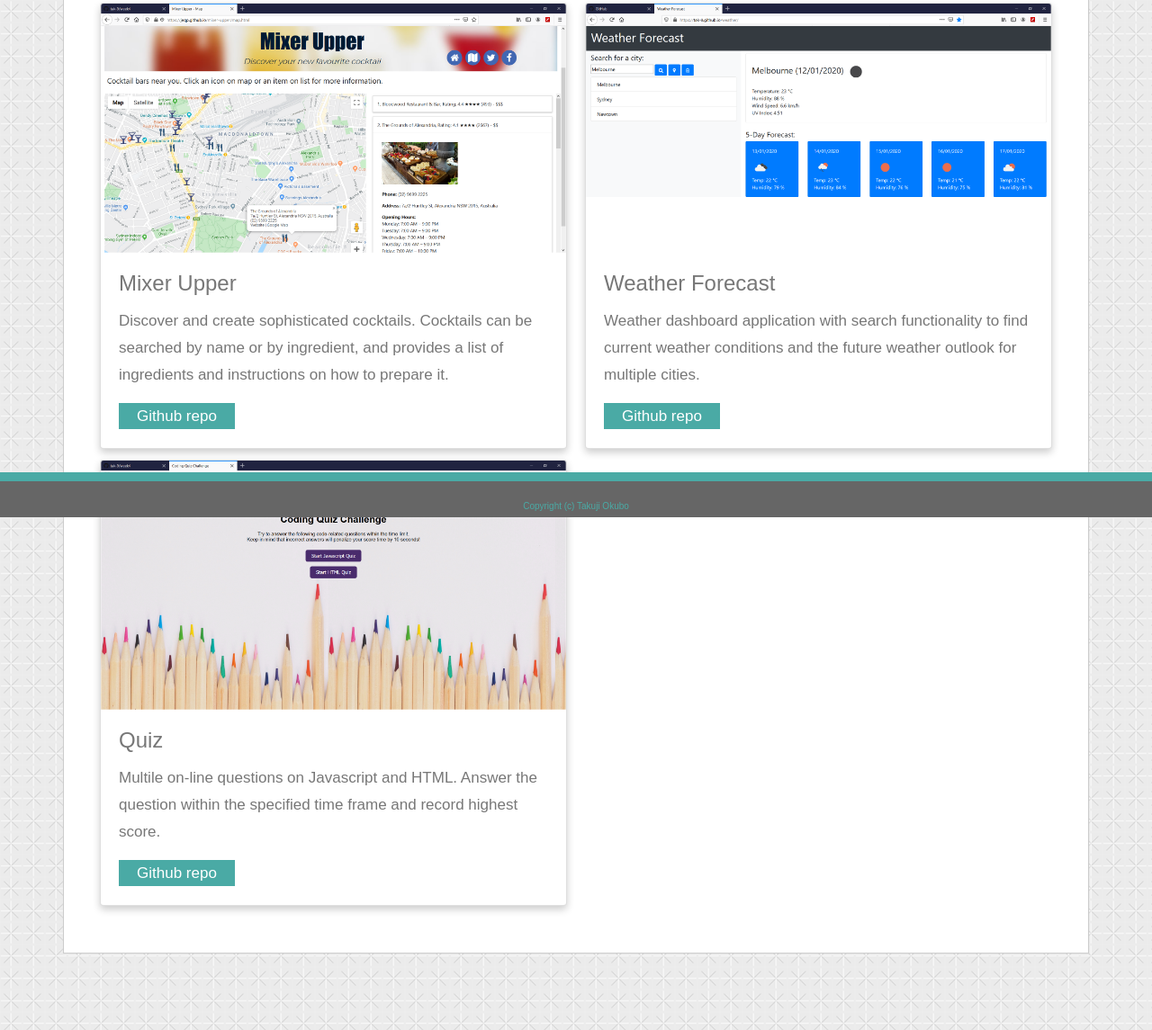
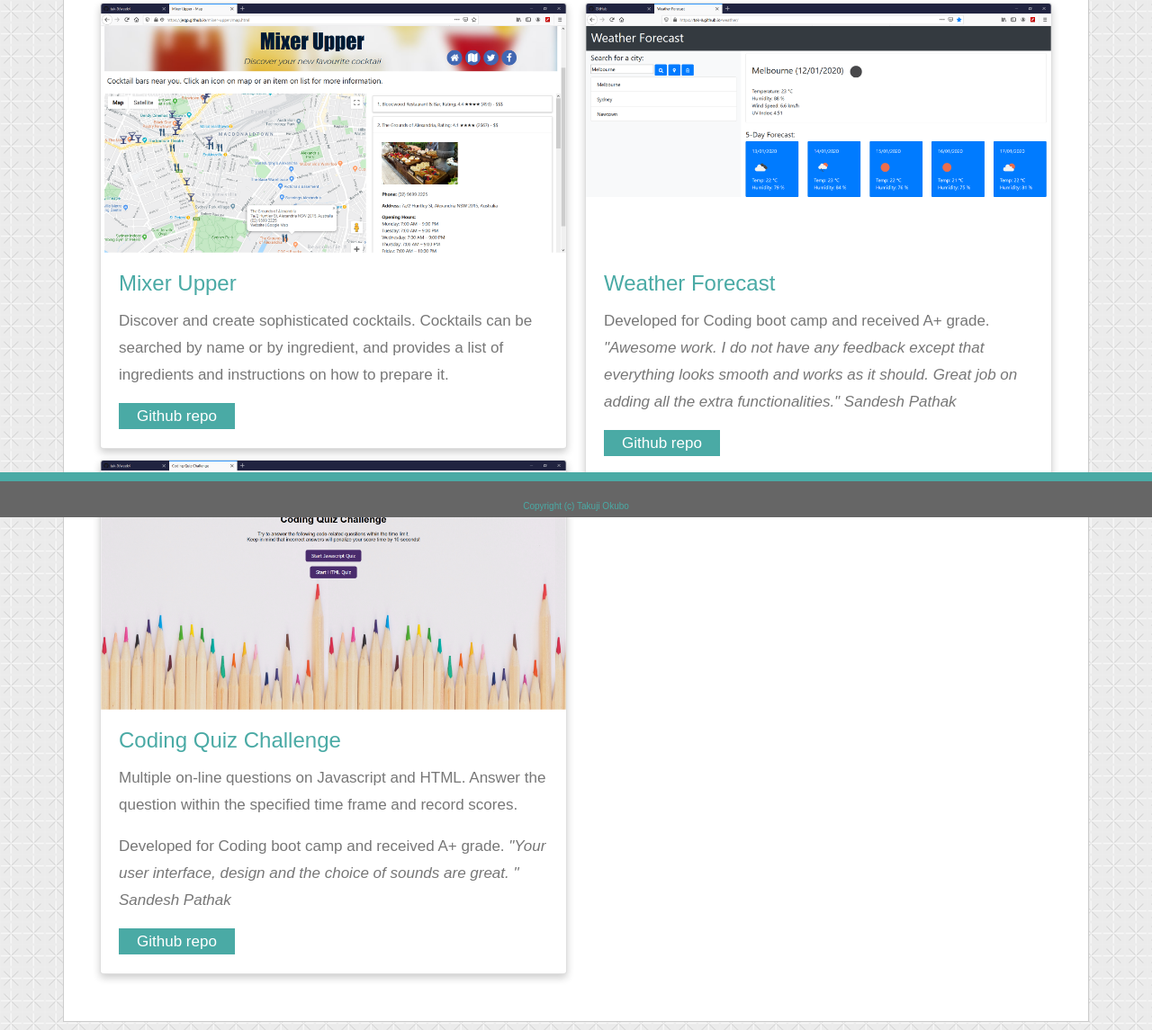
Before and after one commit to tak-9/week8, a plain HTML site: page portfolio.html in a window 1280 px wide. Shown: the part 225-1370 px from the top of the page at 90% size. Drawn offline with nearby package versions, Linux system fonts and the light colour scheme.

Commit message:
minor changes

```diff
--- a/portfolio.html
+++ b/portfolio.html
@@ -34,7 +34,7 @@
                         <a href="https://jeqp.github.io/mixer-upper/" target="_blank">
                         <img src="assets/images/mixerupper.png" class="card-img-top"></a>
                         <div class="card-body">
-                            <h4 class="card-title">Mixer Upper</h4>
+                            <h4 class="card-title"><a href="https://jeqp.github.io/mixer-upper/" target="_blank">Mixer Upper</a></h4>
                             <p>Discover and create sophisticated cocktails. Cocktails can be searched by name or by ingredient, and provides a list of ingredients and instructions on how to prepare it.
                             </p>
                             <a href="https://github.com/JEQP/mixer-upper" class="button" target="_blank">Github repo</a>
@@ -45,8 +45,9 @@
                         <a href="https://tak-9.github.io/quiz/" target="_blank">
                         <img src="assets/images/quiz.png" class="card-img-top"></a>
                         <div class="card-body">
-                            <h4 class="card-title">Quiz</h4>
-                            <p>Multile on-line questions on Javascript and HTML. Answer the question within the specified time frame and record highest score.</p>
+                            <h4 class="card-title"><a href="https://tak-9.github.io/quiz/" target="_blank">Coding Quiz Challenge</a></h4>
+                            <p>Multiple on-line questions on Javascript and HTML. Answer the question within the specified time frame and record scores.</p>
+                            <p>Developed for Coding boot camp and received A+ grade. <i>"Your user interface, design and the choice of sounds are great. " Sandesh Pathak</i></p>
                             <a href="https://github.com/tak-9/quiz" class="button" target="_blank">Github repo</a>
                         </div>
                     </div>
@@ -55,8 +56,8 @@
                         <a href="https://tak-9.github.io/weather/" target="_blank">
                         <img src="assets/images/weather.png" class="card-img-top"></a>
                         <div class="card-body">
-                            <h4 class="card-title">Weather Forecast</h4>
-                            <p>Weather dashboard application with search functionality to find current weather conditions and the future weather outlook for multiple cities.</p>
+                            <h4 class="card-title"><a href="https://tak-9.github.io/weather/" target="_blank">Weather Forecast</a></h4>
+                            <p>Developed for Coding boot camp and received A+ grade. <i>"Awesome work. I do not have any feedback except that everything looks smooth and works as it should. Great job on adding all the extra functionalities." Sandesh Pathak</i></p>
                             <a href="https://github.com/tak-9/weather" class="button" target="_blank">Github repo</a>
                         </div>
                     </div>
```
